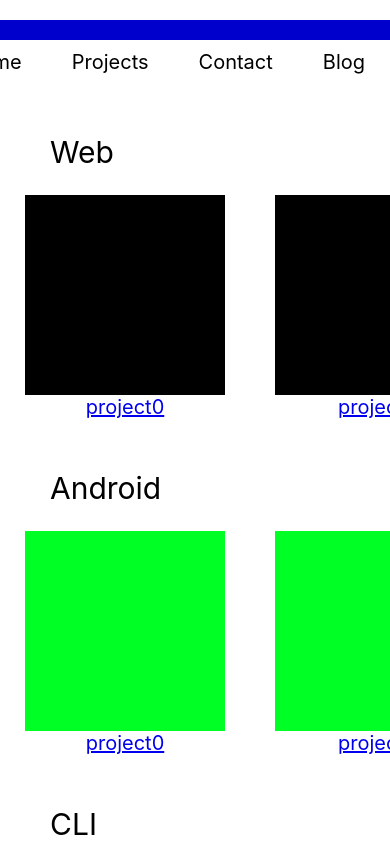
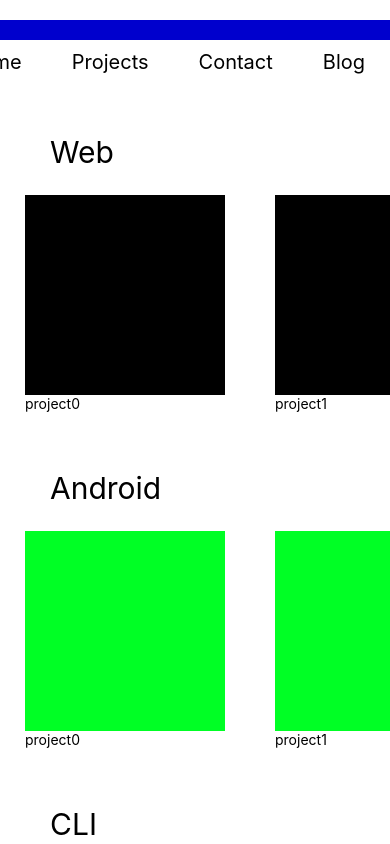
Before and after one commit to SKR301/SKR301.github.io, a React Native app: screen /projects in a window 390 px wide. Shown: the top 844 px of the page. Built offline with nearby package versions, Linux system fonts and the light colour scheme.

Commit message:
remove unnecessary comments

```diff
--- a/src/components/navbar.js
+++ b/src/components/navbar.js
@@ -68,7 +68,6 @@ export default function Navbar() {
         return <Navigate to='/blogs' />;
     }
 
-    // navigation from same page is giving error
 	return (
 		<View style={navbar.navbarContainer}>
         <TouchableOpacity style={[navbar.navbarItem, navbar.navbarItem0]} onPress={()=>{setToHome(true)}} onMouseEnter={() => {setNavbarItemUndelineSize([5,0,0,0])}} onMouseLeave={()=>{setNavbarItemUndelineSize([0,0,0,0])}}>
--- a/src/projects.js
+++ b/src/projects.js
@@ -1,5 +1,5 @@
 import { useEffect, useState } from 'react';
-import { StyleSheet, Text, View, Image, Dimensions, ScrollView } from 'react-native';
+import { StyleSheet, Text, View, Image, Dimensions, ScrollView, TouchableOpacity } from 'react-native';
 import { Link, Navigate } from "react-router-dom";
 import Navbar from './components/navbar';
 import snap0 from '../assets/projectSnaps/snap0.jpg';
@@ -57,7 +57,10 @@ export default function Projects() {
 			projectInnerListToRender.push(
 				<View key={innerIndex} style={projects.projectCard}>
 					<Image source={innerElement.img} style={projects.projectImage}/>
-					<Text style={projects.projectName}><Link to={innerElement.projectLink}>{innerElement.name}</Link></Text>
+					{/* <Link to={innerElement.projectLink} style={projects.projectName}><Text style={projects.projectName}>{innerElement.name}</Text></Link> */}
+					<TouchableOpacity style={projects.projectName} onPress={()=>{ return <Navigate to={innerElement.projectLink} />}}>
+						<Text>{innerElement.name}</Text>
+					</TouchableOpacity>
 				</View>
 			);
 		});
@@ -110,6 +113,7 @@ const projects = StyleSheet.create({
 	projectName: {
 		fontSize: 20,
 		textAlign: 'center',
+		// textDecoration: 'none',
 	}
 
 
```
